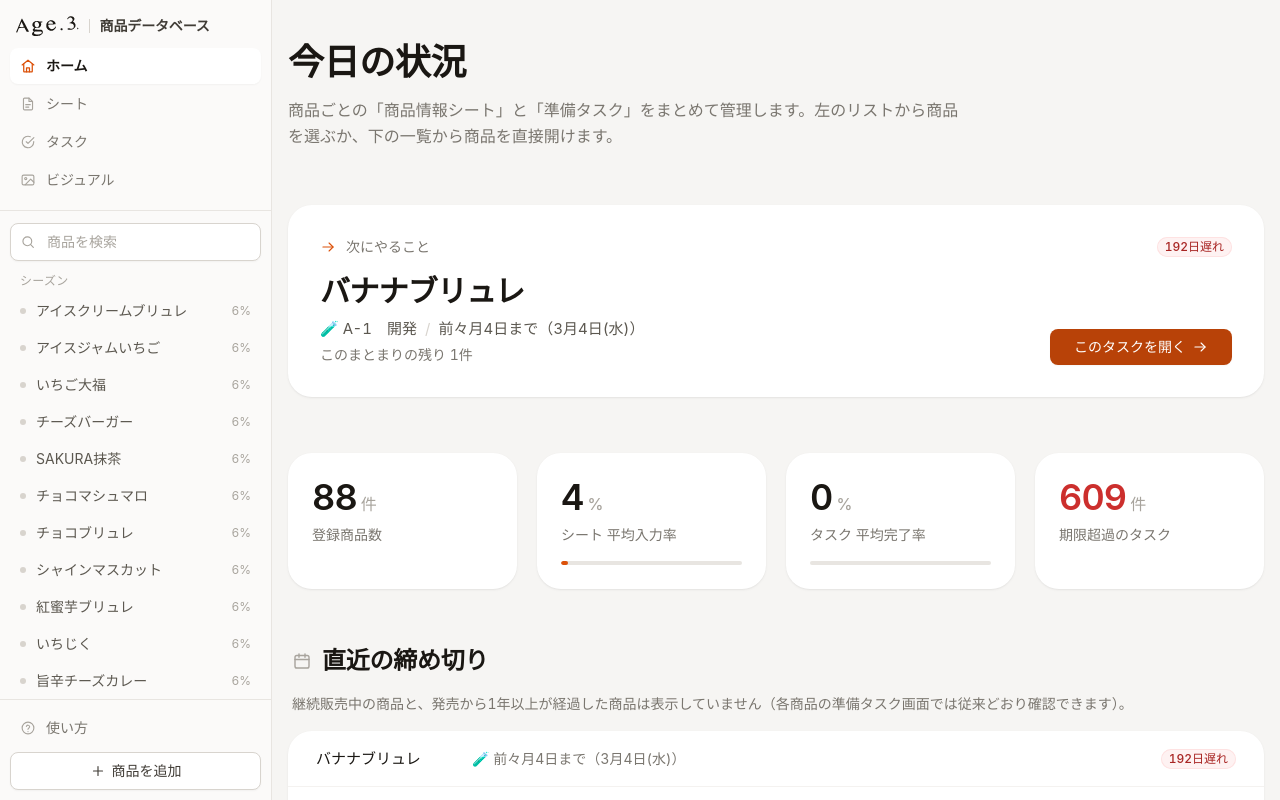
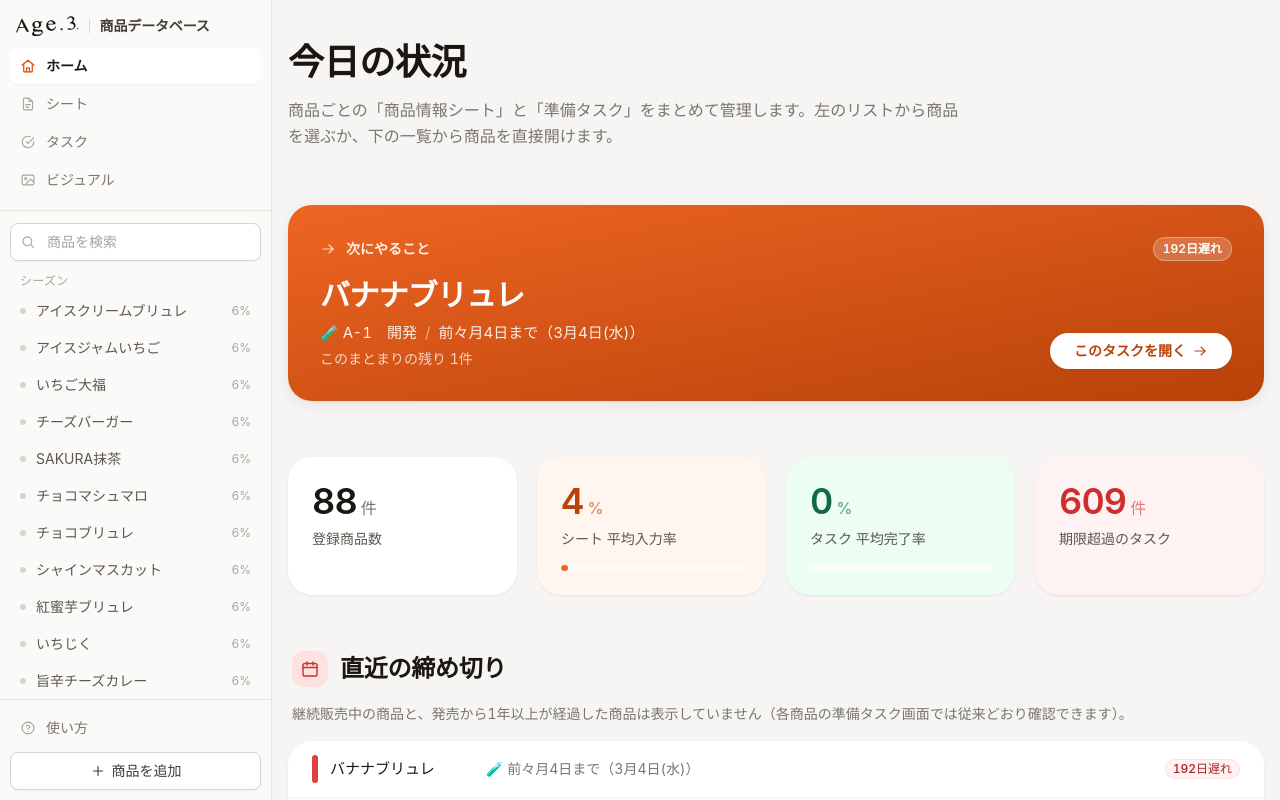
Before and after one commit to klobal001-glitch/age3-shinshohin-tool, a Next.js app: page / in a window 1280 px wide. Built offline with nearby package versions, Linux system fonts and the light colour scheme; no server answers; the database is empty.

Commit message:
ホーム画面に色を戻す
次にやること＝橙で塗る。入力率＝橙、完了率＝緑、期限超過＝赤。締め切りの行は左に遅れ具合の色の線。

```diff
--- a/src/components/MenuView.tsx
+++ b/src/components/MenuView.tsx
@@ -14,18 +14,22 @@ import {
 import { SALE_STATUS_LABEL, isInactive, saleStatus, todayKey } from "@/lib/saleStatus";
 import { GENRE_LABELS } from "@/lib/types";
 import { formatJpDate } from "@/lib/deadline";
-import { badge, btn, chip, focusRing, meter } from "@/lib/ui";
+import { badge, chip, focusRing, meter } from "@/lib/ui";
 
 /**
  * ホーム画面の見た目について（2026年9月14日）
  *
- * 松尾さんの指示：「Appleのサイトを参考に」。橙（ブランドの色）はそのままに、
- * **余白・文字の大きさ・面の形**だけを Apple のやり方に寄せている。
+ * 松尾さんの指示：「Appleのサイトを参考に」→ 余白と文字を Apple 風にしたところ、
+ * **「色が必要」**との指摘。白とグレーだけでは寒々しく、どこを見ればよいかも
+ * 分からなかった。**余白は Apple 風のまま、色を戻した。**
  *
- * - 地は白に近いグレー、載せる面は白。**枠線は引かず、余白と影で区切る**
- * - 見出しは大きく・字間を詰める。説明は薄いグレーで一段下げる
- * - 面の角丸は大きめ（2xl・3xl）。押すものは丸い（pill）
- * - セクションの見出しは**面の外**に置く。面の中は中身だけにする
+ * - 余白・大きな見出し・大きな角丸・枠線なしは Apple 風のまま
+ * - **色は意味のあるところにだけ入れる。** 意味はタスクの色分けと同じ：
+ *   橙＝いま手を付けるもの／緑＝進んでいるもの／赤＝遅れているもの
+ * - **「次にやること」は橙で塗る。** この画面でいちばん見てほしい1枚なので、
+ *   面ごと橙にして白文字にした（この画面で塗るのはここだけ）
+ * - 数字のタイルは、数字とうっすらした地に色を付ける
+ * - 締め切りの行は、左に遅れ具合の色の線を入れる
  *
  * 中身・押したときの動きは今までと同じ。見た目だけを変えている。
  */
@@ -36,43 +40,61 @@ const surface = "rounded-2xl bg-white shadow-sm sm:rounded-3xl";
 /** 面の外に置く小見出し */
 const sectionTitle = "text-xl font-semibold tracking-tight text-stone-900 sm:text-2xl";
 
+type StatTone = "plain" | "info" | "task" | "danger";
+
 /**
  * 数字のタイル。数字を大きく、ラベルは小さく下に置く。
  * 進み具合が分かるものには細い棒を足して、数字だけを睨まなくても済むようにする。
+ *
+ * 色の意味はタスクの色分けと同じ。
+ * info（シートの入力）＝橙／task（タスクの進み）＝緑／danger（遅れ）＝赤。
  */
 function StatCard({
   label,
   value,
   suffix,
   pct,
-  tone,
+  tone = "plain",
 }: {
   label: string;
   value: string;
   suffix?: string;
   pct?: number;
-  tone?: "danger";
+  tone?: StatTone;
 }) {
-  const m = pct !== undefined ? meter(pct, "mt-4") : null;
+  const tones: Record<StatTone, { face: string; num: string; bar: string }> = {
+    plain: { face: "bg-white", num: "text-stone-900", bar: "bg-stone-300" },
+    info: { face: "bg-amber-50", num: "text-amber-700", bar: "bg-amber-500" },
+    task: { face: "bg-emerald-50", num: "text-emerald-700", bar: "bg-emerald-500" },
+    danger: { face: "bg-red-50", num: "text-red-600", bar: "bg-red-500" },
+  };
+  const t = tones[tone];
   return (
-    <div className={`${surface} p-5 sm:p-6`}>
+    <div className={`rounded-2xl ${t.face} p-5 shadow-sm sm:rounded-3xl sm:p-6`}>
       <div className="flex items-baseline gap-1">
-        <span
-          className={`text-3xl font-semibold tracking-tight tabular-nums sm:text-4xl ${
-            tone === "danger" ? "text-red-600" : "text-stone-900"
-          }`}
-        >
+        <span className={`text-3xl font-semibold tracking-tight tabular-nums sm:text-4xl ${t.num}`}>
           {value}
         </span>
-        {suffix && <span className="text-base font-medium text-stone-400">{suffix}</span>}
+        {suffix && <span className={`text-base font-medium ${t.num} opacity-60`}>{suffix}</span>}
       </div>
-      <div className="mt-2 text-xs leading-snug text-stone-500 sm:text-sm">{label}</div>
-      {m && (
-        <div className={m.track}>
-          <div className={`h-full rounded-full ${m.bar}`} style={{ width: `${pct}%` }} />
+      <div className="mt-2 text-xs leading-snug text-stone-600 sm:text-sm">{label}</div>
+      {pct !== undefined && (
+        <div className="mt-4 h-1.5 overflow-hidden rounded-full bg-white/70">
+          <div className={`h-full rounded-full ${t.bar}`} style={{ width: `${pct}%` }} />
         </div>
       )}
     </div>
+  );
+}
+
+/** セクションの見出しに付ける、色の付いた四角いアイコン */
+function SectionIcon({ name, tone }: { name: "calendar" | "sheet"; tone: "danger" | "info" }) {
+  const face =
+    tone === "danger" ? "bg-red-100 text-red-600" : "bg-amber-100 text-amber-700";
+  return (
+    <span className={`flex h-9 w-9 items-center justify-center rounded-xl ${face}`}>
+      <Icon name={name} className="h-5 w-5" />
+    </span>
   );
 }
 
@@ -163,29 +185,35 @@ export default function MenuView({
 
       {/* いちばん急ぐ1件だけを大きく出す。数字の一覧を眺めても「次に何をするか」は分からないため */}
       {next && (
-        <div className={`${surface} p-6 sm:p-8`}>
+        <div className="rounded-2xl bg-gradient-to-br from-amber-500 to-amber-700 p-6 shadow-md sm:rounded-3xl sm:p-8">
           <div className="flex items-center gap-2.5">
-            <Icon name="arrowRight" className="h-4 w-4 text-amber-600" />
-            <span className="text-sm font-medium text-stone-500">次にやること</span>
-            <DueBadge days={next.days} extra="ml-auto" />
+            <Icon name="arrowRight" className="h-4 w-4 text-white/80" />
+            <span className="text-sm font-semibold text-white/90">次にやること</span>
+            <span className="ml-auto shrink-0 rounded-full bg-white/20 px-2.5 py-1 text-xs font-semibold tabular-nums text-white ring-1 ring-inset ring-white/30">
+              {next.days < 0
+                ? `${-next.days}日遅れ`
+                : next.days === 0
+                  ? "本日締切"
+                  : `あと${next.days}日`}
+            </span>
           </div>
 
           <div className="mt-4 flex flex-col gap-5 sm:flex-row sm:items-end sm:gap-8">
             <div className="min-w-0 flex-1">
-              <div className="truncate text-2xl font-semibold tracking-tight text-stone-900 sm:text-3xl">
+              <div className="truncate text-2xl font-semibold tracking-tight text-white sm:text-3xl">
                 {next.product.name}
               </div>
-              <div className="mt-2 text-[15px] leading-relaxed text-stone-600">
+              <div className="mt-2 text-[15px] leading-relaxed text-white/90">
                 {next.group.icon} {next.group.title}
-                <span className="mx-2 text-stone-300">/</span>
+                <span className="mx-2 text-white/50">/</span>
                 {next.milestone.label}（{formatJpDate(next.deadline)}）
               </div>
-              <div className="mt-1 text-sm tabular-nums text-stone-500">
+              <div className="mt-1 text-sm tabular-nums text-white/75">
                 このまとまりの残り {next.total - next.checked}件
               </div>
             </div>
             <button
-              className={`${btn("primary")} w-full rounded-full px-6 sm:w-auto`}
+              className={`inline-flex min-h-11 w-full items-center justify-center gap-1.5 whitespace-nowrap rounded-full bg-white px-6 py-2 text-sm font-semibold text-amber-700 shadow-sm transition hover:bg-amber-50 active:bg-amber-100 sm:w-auto md:min-h-0 ${focusRing}`}
               onClick={() => openTasks(next.product.id)}
             >
               このタスクを開く
@@ -202,25 +230,27 @@ export default function MenuView({
           value={String(stats.avgInfoFill)}
           suffix="%"
           pct={stats.avgInfoFill}
+          tone="info"
         />
         <StatCard
           label="タスク 平均完了率"
           value={String(stats.avgTaskCompletion)}
           suffix="%"
           pct={stats.avgTaskCompletion}
+          tone="task"
         />
         <StatCard
           label="期限超過のタスク"
           value={String(stats.overdueTaskCount)}
           suffix="件"
-          tone={stats.overdueTaskCount > 0 ? "danger" : undefined}
+          tone={stats.overdueTaskCount > 0 ? "danger" : "plain"}
         />
       </div>
 
       {/* 直近の締め切り。見出しは面の外に置き、面の中は行だけにする */}
       <section>
-        <div className="mb-4 flex items-center gap-2.5 px-1">
-          <Icon name="calendar" className="h-5 w-5 text-stone-400" />
+        <div className="mb-4 flex items-center gap-3 px-1">
+          <SectionIcon name="calendar" tone="danger" />
           <h3 className={sectionTitle}>直近の締め切り</h3>
         </div>
         <p className="mb-4 px-1 text-sm leading-relaxed text-stone-500">
@@ -239,8 +269,14 @@ export default function MenuView({
                 <button
                   key={`${e.product.id}-${e.group.id}-${e.milestone.id}`}
                   onClick={() => openTasks(e.product.id)}
-                  className={`flex min-h-14 w-full flex-wrap items-center gap-x-3 gap-y-0.5 px-5 py-3.5 text-left transition hover:bg-stone-50 sm:px-7 ${focusRing}`}
+                  className={`flex min-h-14 w-full flex-wrap items-center gap-x-3 gap-y-0.5 px-4 py-3.5 text-left transition hover:bg-stone-50 sm:px-6 ${focusRing}`}
                 >
+                  {/* 左の線で遅れ具合を出す。数字を読まなくても、色で並び具合が分かる */}
+                  <span
+                    className={`h-7 w-1.5 shrink-0 rounded-full ${
+                      e.days < 0 ? "bg-red-500" : e.days === 0 ? "bg-amber-500" : "bg-emerald-500"
+                    }`}
+                  />
                   <span className="min-w-[9rem] text-[15px] font-medium text-stone-900">
                     {e.product.name}
                   </span>
@@ -258,6 +294,7 @@ export default function MenuView({
       {/* 商品一覧 */}
       <section>
         <div className="mb-4 flex flex-wrap items-center gap-x-3 gap-y-2 px-1">
+          <SectionIcon name="sheet" tone="info" />
           <h3 className={sectionTitle}>商品一覧</h3>
           <span className="text-sm tabular-nums text-stone-400">{productRows.length}件</span>
           <div className="ml-auto flex gap-2">
```
